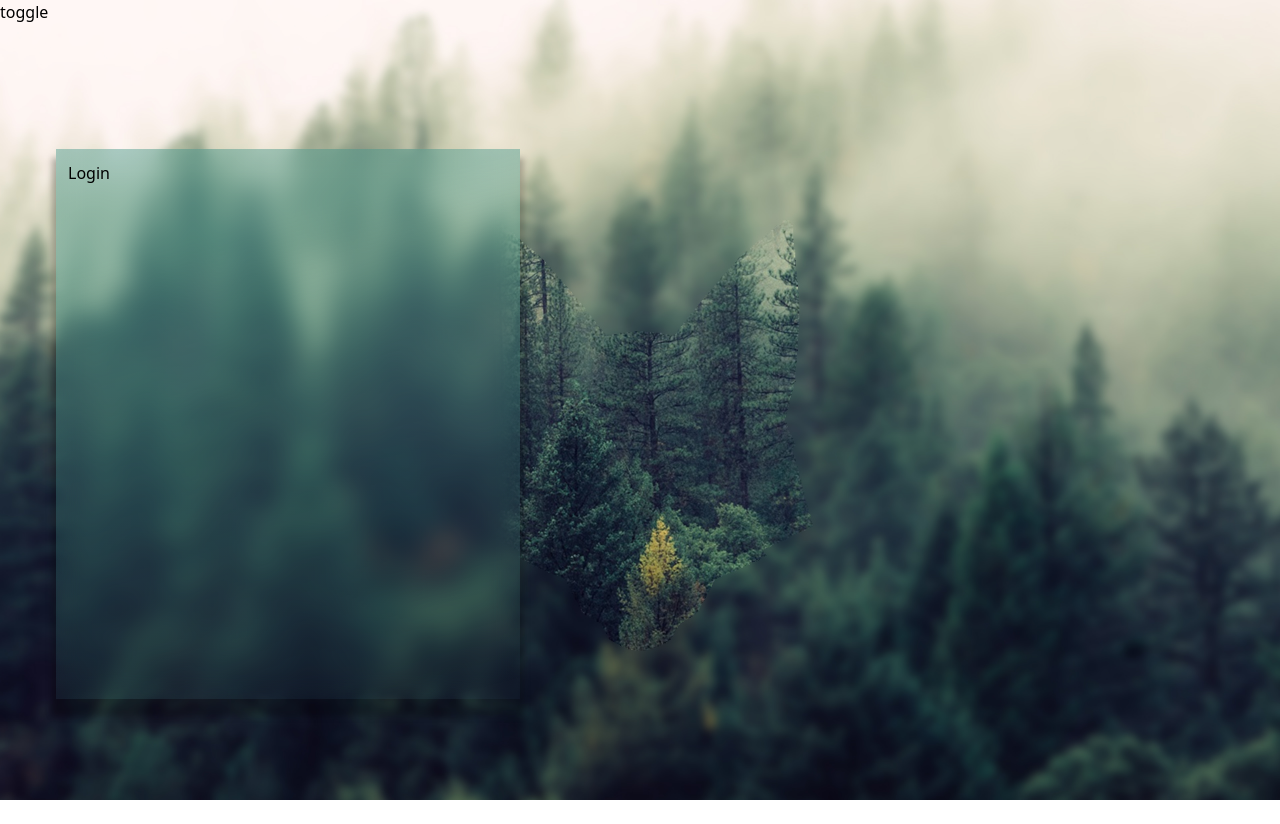
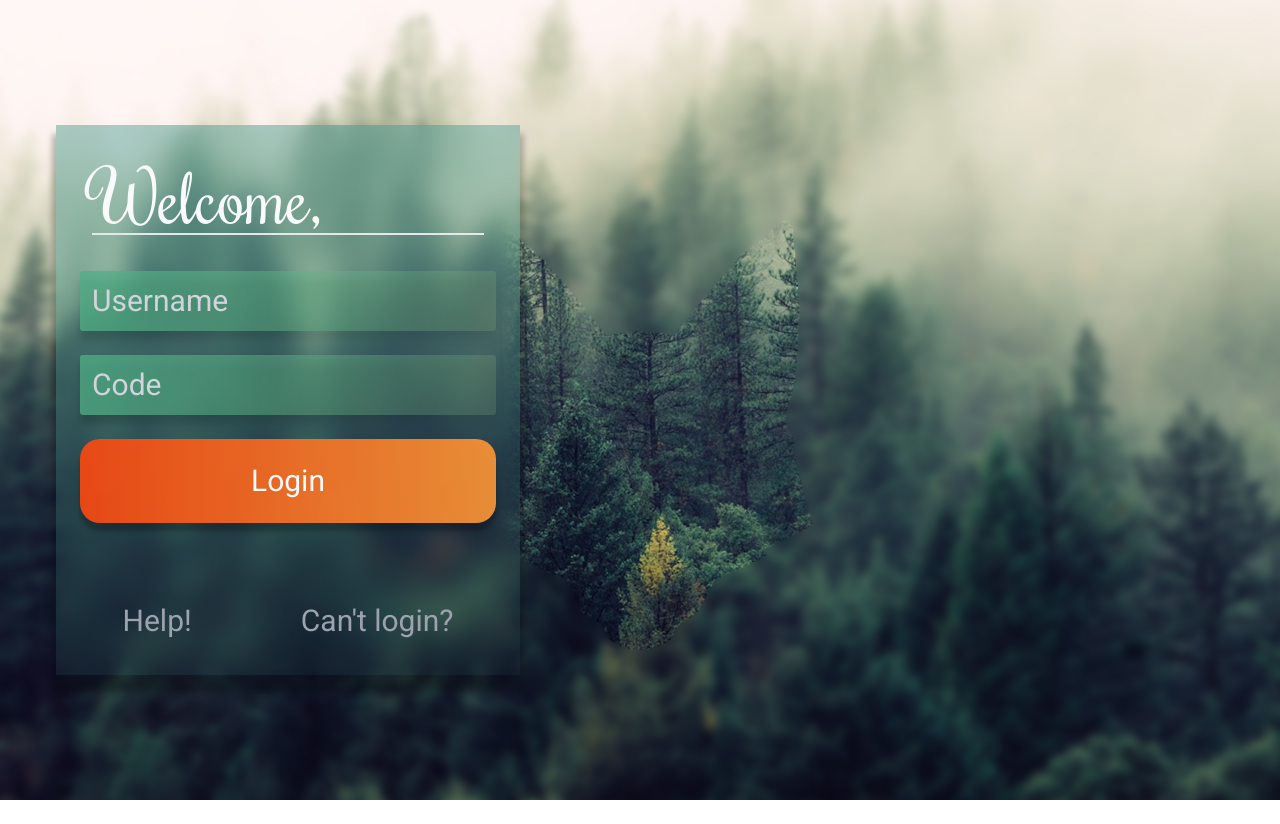
Before and after one commit to dancojocaru2000/foxbank, a Svelte app in the folder client/: page / in a window 1280 px wide. After the commit the page ends 800 px from the top, so only its background shows below. Built offline with nearby package versions, Linux system fonts and the light colour scheme; a web font is replaced by a local one.

Commit message:
Login Page

```diff
--- a/client/src/App.svelte
+++ b/client/src/App.svelte
@@ -8,18 +8,18 @@ import MainPage from "./MainPage.svelte";
 	}
 </script>
 
-<main class="bg-banner bg-cover bg-center h-screen">
-	<button on:click={toggleLoggedIn}>
-		toggle
-	</button>
+<main class="bg-banner bg-cover bg-center h-screen font-sans">
 	{#if loggedin}
 		<MainPage></MainPage>
 	{:else}
-		<Login></Login>
+		<Login on:loginSuccess={toggleLoggedIn}></Login>
 	{/if}
 </main>
 
 <style global lang="postcss">
+
+	@import url('https://fonts.googleapis.com/css2?family=Geo&family=Roboto&family=Rochester&display=swap');
+
 	@tailwind base;
 	@tailwind components;
 	@tailwind utilities;
--- a/client/src/Button.svelte
+++ b/client/src/Button.svelte
@@ -1,11 +1,18 @@
 <script>
-	export let title;
-	export let text;
+
 </script>
 
 <main>
-	<figure class="bg-gray-100 rounded-xl p-3 m-2">
-		<h1 class="text-lg font-bold">{title}</h1>
-		<p class="text-gray-900">{text}</p>
-	</figure>
+	<button on:click class="rounded-2xl p-6 w-full text-center text-3xl text-gray-50">
+		<slot></slot>
+	</button>
 </main>
+
+<style>
+	button{
+		background: linear-gradient(272.39deg, rgba(247, 175, 67, 0.93) -34.2%, rgba(245, 72, 17, 0.93) 100%);
+		box-shadow: 0px 8px 4px rgba(0, 0, 0, 0.25);
+		border-radius: 20px;
+	}
+
+</style>
--- a/client/src/CardBG.svelte
+++ b/client/src/CardBG.svelte
@@ -1,10 +1,13 @@
 <script>
 	export let width;
 	export let height;
+
+	let clazz;
+	export {clazz as class}
 </script>
 
 <main>
-	<figure class="rounded-x p-3 m-14" style="--width: {width}; --height: {height};">
+	<figure class="rounded-x p-3 m-14 {clazz}" style="--width: {width}; --height: {height};">
 		<slot></slot>
 	</figure>
 </main>
@@ -18,5 +21,4 @@
 		box-shadow: 0px 13px 6px 4px rgba(0, 0, 0, 0.25);
 		backdrop-filter: blur(12px);
 	}
-
 </style>
--- a/client/src/InputField.svelte
+++ b/client/src/InputField.svelte
@@ -1,11 +1,22 @@
 <script>
-	export let title;
-	export let text;
+	export let isPassword;
+	export let placeholder;
+	export let value;
+
+	const handleInput = e => {
+		value = e.target.value;
+	}
 </script>
 
 <main>
-	<figure class="bg-gray-100 rounded-xl p-3 m-2">
-		<h1 class="text-lg font-bold">{title}</h1>
-		<p class="text-gray-900">{text}</p>
-	</figure>
+	<input type={isPassword ? "password" : "text"} placeholder={placeholder} value={value} on:input={handleInput} class="placeholder-gray-300 p-3 text-gray-50 w-full text-3xl">
 </main>
+
+<style>
+	input{
+		background: linear-gradient(92.55deg, rgba(76, 172, 135, 0.95) -28.27%, rgba(249, 224, 127, 0.096) 115.79%);
+		filter: drop-shadow(0px 8px 4px rgba(0, 0, 0, 0.25));
+		border-radius: 3px;
+	}
+
+</style>
--- a/client/src/Login.svelte
+++ b/client/src/Login.svelte
@@ -1,14 +1,47 @@
 <script>
-import CardBG from "./CardBG.svelte";
+import Button from "./Button.svelte";
 
+    import CardBG from "./CardBG.svelte";
+    import InputField from "./InputField.svelte";
+    import {createEventDispatcher} from 'svelte';
 
+    const dispatch = createEventDispatcher();
+
+    let username = "";
+    let code = "";
+
+    function checkLogin(){
+        //todo: CHeck here
+        dispatch("loginSuccess",null);
+    }
 
 </script>
 
 <main>
     <div class="container h-screen flex flex-col justify-center">
-        <CardBG width="464px" height="550px">
-            <h1>Login</h1>
+        <CardBG width="464px" height="550px" class="flex flex-col items-stretch">
+            <h1 class='font-welcome text-7xl text-gray-50 m-6 border-b-2'>Welcome,</h1>
+            <div class="m-3 flex-shrink">
+                <InputField placeholder="Username" isPassword={false} value={username}></InputField>
+            </div>
+
+            <div class="m-3 flex-shrink">
+                <InputField placeholder="Code" isPassword={true} value={code}></InputField>
+            </div>
+
+            <div class="m-3 flex-shrink">
+                <Button on:click={checkLogin}>Login</Button>
+            </div>
+
+            <div class="flex-grow">
+
+            </div>
+
+            <div class="flex">
+                    <a href='https://google.com' class='text-3xl text-gray-400 m-6 flex-auto text-center'>Help!</a>
+                    <a href='https://google.com' class='text-3xl text-gray-400 m-6 flex-auto text-center'>Can't login?</a>
+            </div>
+
         </CardBG>
     </div>
 
--- a/client/tailwind.config.js
+++ b/client/tailwind.config.js
@@ -11,7 +11,13 @@ module.exports = {
     extend: {
       backgroundImage:{
         "banner":"url('/img/Banner.jpg')"
-      }
+      },
+
+      fontFamily:{
+        "title":['Geo', 'sans-serif'],
+        "welcome":['Rochester', 'cursive'],
+        "sans":['Roboto', 'sans-serif']
+      },
     },
   },
   variants: {
```
